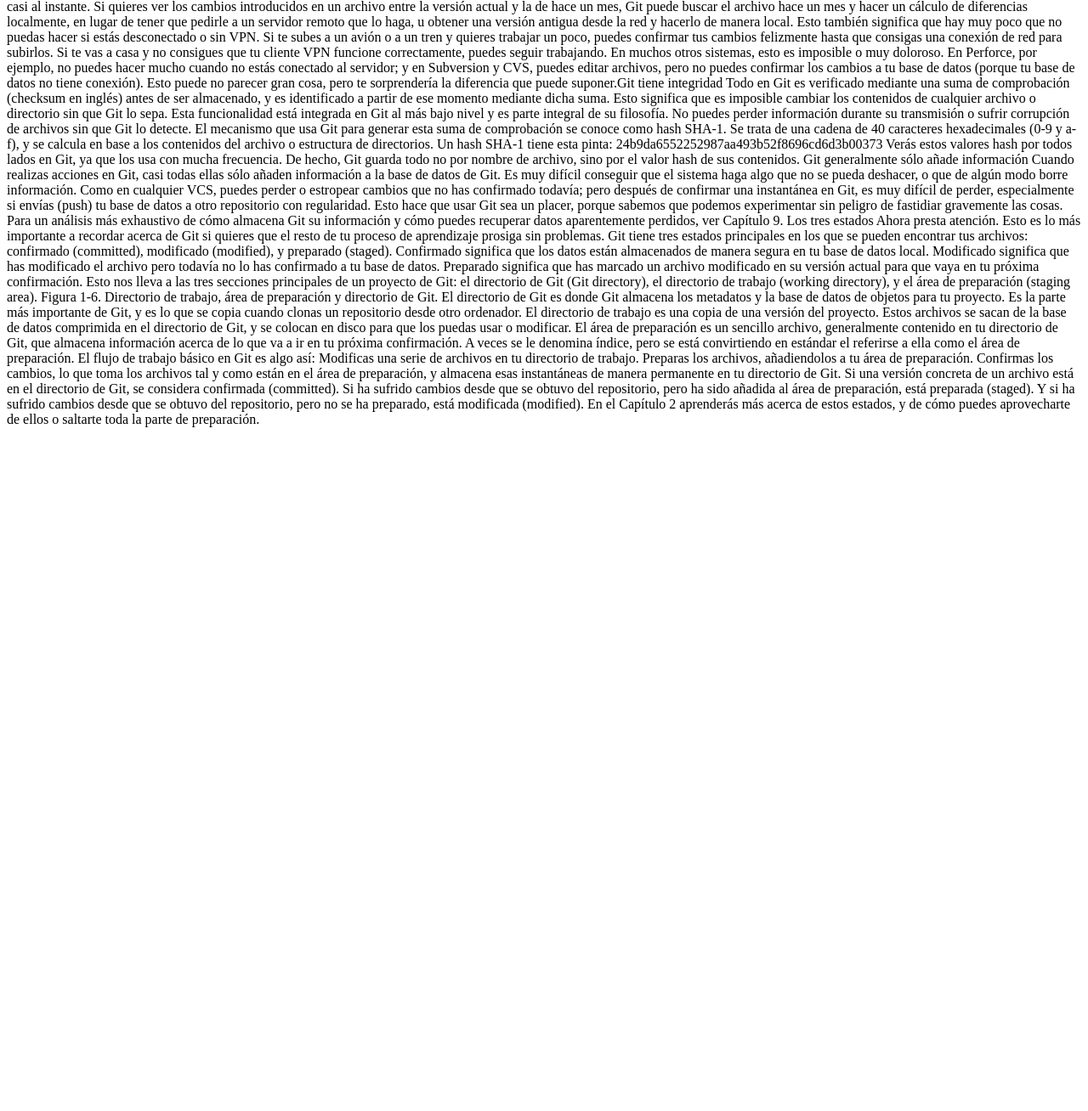
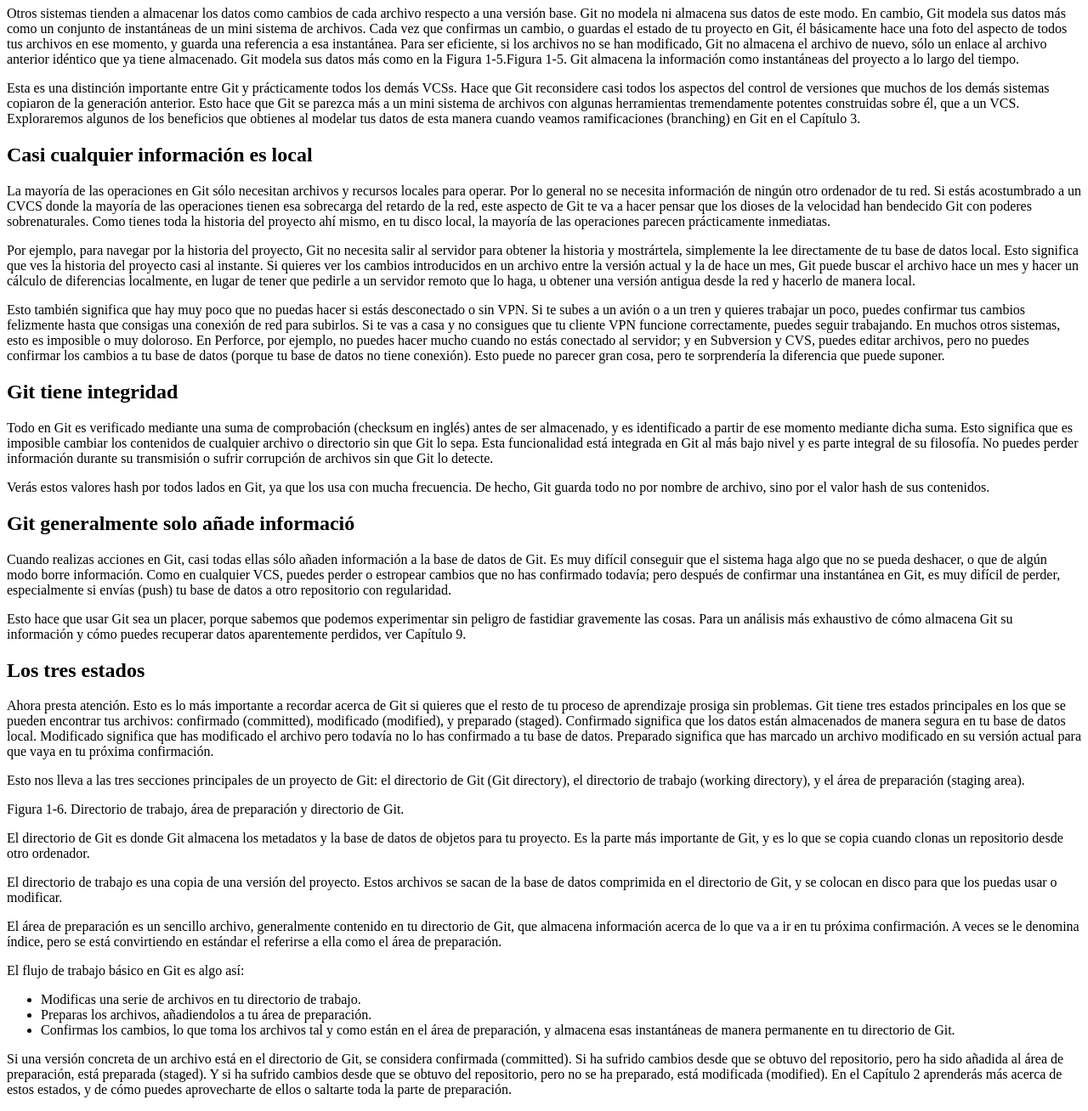
Before and after one commit to erlingmendoza9901/Primer-parcial, a plain HTML site: page index.html in a window 1280 px wide. Shown: the part 315-1623 px from the top of the page at 85% size. Before the commit the page ends 826 px from the top, so only its background shows below. Drawn offline with Linux system fonts and the light colour scheme.

Commit message:
Dando estructura al index

```diff
--- a/index.html
+++ b/index.html
@@ -3,49 +3,38 @@
 <title>Fundamentos de git</title>
 </head>
 <body>
- Empezando - Fundamentos de Git
-Fundamentos de Git
-Entonces, ¿qué es Git en pocas palabras? Es muy importante asimilar esta sección, porque si entiendes lo que es Git y los fundamentos de cómo funciona, probablemente te sea mucho más fácil usar Git de manera eficaz. A medida que aprendas Git, intenta olvidar todo lo que puedas saber sobre otros VCSs, como Subversion y Perforce; hacerlo te ayudará a evitar confusiones sutiles a la hora de utilizar la herramienta. Git almacena y modela la información de forma muy diferente a esos otros sistemas, a pesar de que su interfaz sea bastante similar; comprender esas diferencias evitará que te confundas a la hora de usarlo.
-
-Instantáneas, no diferencias
-La principal diferencia entre Git y cualquier otro VCS (Subversion y compañía incluidos) es cómo Git modela sus datos. Conceptualmente, la mayoría de los demás sistemas almacenan la información como una lista de cambios en los archivos. Estos sistemas (CVS, Subversion, Perforce, Bazaar, etc.) modelan la información que almacenan como un conjunto de archivos y las modificaciones hechas sobre cada uno de ellos a lo largo del tiempo, como ilustra la Figura 1-4.Figura 1-4. Otros sistemas tienden a almacenar los datos como cambios de cada archivo respecto a una versión base.
-Git no modela ni almacena sus datos de este modo. En cambio, Git modela sus datos más como un conjunto de instantáneas de un mini sistema de archivos. Cada vez que confirmas un cambio, o guardas el estado de tu proyecto en Git, él básicamente hace una foto del aspecto de todos tus archivos en ese momento, y guarda una referencia a esa instantánea. Para ser eficiente, si los archivos no se han modificado, Git no almacena el archivo de nuevo, sólo un enlace al archivo anterior idéntico que ya tiene almacenado. Git modela sus datos más como en la Figura 1-5.Figura 1-5. Git almacena la información como instantáneas del proyecto a lo largo del tiempo.
-Esta es una distinción importante entre Git y prácticamente todos los demás VCSs. Hace que Git reconsidere casi todos los aspectos del control de versiones que muchos de los demás sistemas copiaron de la generación anterior. Esto hace que Git se parezca más a un mini sistema de archivos con algunas herramientas tremendamente potentes construidas sobre él, que a un VCS. Exploraremos algunos de los beneficios que obtienes al modelar tus datos de esta manera cuando veamos ramificaciones (branching) en Git en el Capítulo 3.
-
-Casi cualquier operación es local
-La mayoría de las operaciones en Git sólo necesitan archivos y recursos locales para operar. Por lo general no se necesita información de ningún otro ordenador de tu red. Si estás acostumbrado a un CVCS donde la mayoría de las operaciones tienen esa sobrecarga del retardo de la red, este aspecto de Git te va a hacer pensar que los dioses de la velocidad han bendecido Git con poderes sobrenaturales. Como tienes toda la historia del proyecto ahí mismo, en tu disco local, la mayoría de las operaciones parecen prácticamente inmediatas.
-
-Por ejemplo, para navegar por la historia del proyecto, Git no necesita salir al servidor para obtener la historia y mostrártela, simplemente la lee directamente de tu base de datos local. Esto significa que ves la historia del proyecto casi al instante. Si quieres ver los cambios introducidos en un archivo entre la versión actual y la de hace un mes, Git puede buscar el archivo hace un mes y hacer un cálculo de diferencias localmente, en lugar de tener que pedirle a un servidor remoto que lo haga, u obtener una versión antigua desde la red y hacerlo de manera local.
-
-Esto también significa que hay muy poco que no puedas hacer si estás desconectado o sin VPN. Si te subes a un avión o a un tren y quieres trabajar un poco, puedes confirmar tus cambios felizmente hasta que consigas una conexión de red para subirlos. Si te vas a casa y no consigues que tu cliente VPN funcione correctamente, puedes seguir trabajando. En muchos otros sistemas, esto es imposible o muy doloroso. En Perforce, por ejemplo, no puedes hacer mucho cuando no estás conectado al servidor; y en Subversion y CVS, puedes editar archivos, pero no puedes confirmar los cambios a tu base de datos (porque tu base de datos no tiene conexión). Esto puede no parecer gran cosa, pero te sorprendería la diferencia que puede suponer.Git tiene integridad
-Todo en Git es verificado mediante una suma de comprobación (checksum en inglés) antes de ser almacenado, y es identificado a partir de ese momento mediante dicha suma. Esto significa que es imposible cambiar los contenidos de cualquier archivo o directorio sin que Git lo sepa. Esta funcionalidad está integrada en Git al más bajo nivel y es parte integral de su filosofía. No puedes perder información durante su transmisión o sufrir corrupción de archivos sin que Git lo detecte.
-
-El mecanismo que usa Git para generar esta suma de comprobación se conoce como hash SHA-1. Se trata de una cadena de 40 caracteres hexadecimales (0-9 y a-f), y se calcula en base a los contenidos del archivo o estructura de directorios. Un hash SHA-1 tiene esta pinta:
-
-24b9da6552252987aa493b52f8696cd6d3b00373
-Verás estos valores hash por todos lados en Git, ya que los usa con mucha frecuencia. De hecho, Git guarda todo no por nombre de archivo, sino por el valor hash de sus contenidos.
-
-Git generalmente sólo añade información
-Cuando realizas acciones en Git, casi todas ellas sólo añaden información a la base de datos de Git. Es muy difícil conseguir que el sistema haga algo que no se pueda deshacer, o que de algún modo borre información. Como en cualquier VCS, puedes perder o estropear cambios que no has confirmado todavía; pero después de confirmar una instantánea en Git, es muy difícil de perder, especialmente si envías (push) tu base de datos a otro repositorio con regularidad.
-
-Esto hace que usar Git sea un placer, porque sabemos que podemos experimentar sin peligro de fastidiar gravemente las cosas. Para un análisis más exhaustivo de cómo almacena Git su información y cómo puedes recuperar datos aparentemente perdidos, ver Capítulo 9.
-
-Los tres estados
-Ahora presta atención. Esto es lo más importante a recordar acerca de Git si quieres que el resto de tu proceso de aprendizaje prosiga sin problemas. Git tiene tres estados principales en los que se pueden encontrar tus archivos: confirmado (committed), modificado (modified), y preparado (staged). Confirmado significa que los datos están almacenados de manera segura en tu base de datos local. Modificado significa que has modificado el archivo pero todavía no lo has confirmado a tu base de datos. Preparado significa que has marcado un archivo modificado en su versión actual para que vaya en tu próxima confirmación.
-
-Esto nos lleva a las tres secciones principales de un proyecto de Git: el directorio de Git (Git directory), el directorio de trabajo (working directory), y el área de preparación (staging area).
-Figura 1-6. Directorio de trabajo, área de preparación y directorio de Git.
-El directorio de Git es donde Git almacena los metadatos y la base de datos de objetos para tu proyecto. Es la parte más importante de Git, y es lo que se copia cuando clonas un repositorio desde otro ordenador.
-
-El directorio de trabajo es una copia de una versión del proyecto. Estos archivos se sacan de la base de datos comprimida en el directorio de Git, y se colocan en disco para que los puedas usar o modificar.
-
-El área de preparación es un sencillo archivo, generalmente contenido en tu directorio de Git, que almacena información acerca de lo que va a ir en tu próxima confirmación. A veces se le denomina índice, pero se está convirtiendo en estándar el referirse a ella como el área de preparación.
-
-El flujo de trabajo básico en Git es algo así:
-
-Modificas una serie de archivos en tu directorio de trabajo.
-Preparas los archivos, añadiendolos a tu área de preparación.
-Confirmas los cambios, lo que toma los archivos tal y como están en el área de preparación, y almacena esas instantáneas de manera permanente en tu directorio de Git.
-Si una versión concreta de un archivo está en el directorio de Git, se considera confirmada (committed). Si ha sufrido cambios desde que se obtuvo del repositorio, pero ha sido añadida al área de preparación, está preparada (staged). Y si ha sufrido cambios desde que se obtuvo del repositorio, pero no se ha preparado, está modificada (modified). En el Capítulo 2 aprenderás más acerca de estos estados, y de cómo puedes aprovecharte de ellos o saltarte toda la parte de preparación.
+<h1> Empezando - Fundamentos de Git</h1>
+<h2>Fundamentos de Git</h2>
+<p>Entonces, ¿qué es Git en pocas palabras? Es muy importante asimilar esta secci&oacute;n, porque si entiendes lo que es Git y los fundamentos de c&oacute;mo funciona, probablemente te sea mucho más fácil usar Git de manera eficaz. A medida que aprendas Git, intenta olvidar todo lo que puedas saber sobre otros VCSs, como Subversion y Perforce; hacerlo te ayudará a evitar confusiones sutiles a la hora de utilizar la herramienta. Git almacena y modela la informaci&oacute;n de forma muy diferente a esos otros sistemas, a pesar de que su interfaz sea bastante similar; comprender esas diferencias evitará que te confundas a la hora de usarlo.</p>
+<h2>Instantaneas, no diferencias</h2>
+<p>La principal diferencia entre Git y cualquier otro VCS (Subversion y compañía incluidos) es c&oacute;mo Git modela sus datos. Conceptualmente, la mayoría de los demás sistemas almacenan la informaci&oacute;n como una lista de cambios en los archivos. Estos sistemas (CVS, Subversion, Perforce, Bazaar, etc.) modelan la informaci&oacute;n que almacenan como un conjunto de archivos y las modificaciones hechas sobre cada uno de ellos a lo largo del tiempo, como ilustra la Figura 1-4.Figura 1-4.</p>
+<p>Otros sistemas tienden a almacenar los datos como cambios de cada archivo respecto a una versi&oacute;n base.
+Git no modela ni almacena sus datos de este modo. En cambio, Git modela sus datos más como un conjunto de instantáneas de un mini sistema de archivos. Cada vez que confirmas un cambio, o guardas el estado de tu proyecto en Git, él básicamente hace una foto del aspecto de todos tus archivos en ese momento, y guarda una referencia a esa instantánea. Para ser eficiente, si los archivos no se han modificado, Git no almacena el archivo de nuevo, s&oacute;lo un enlace al archivo anterior idéntico que ya tiene almacenado. Git modela sus datos más como en la Figura 1-5.Figura 1-5. Git almacena la informaci&oacute;n como instantáneas del proyecto a lo largo del tiempo.</p>
+<p>Esta es una distinci&oacute;n importante entre Git y prácticamente todos los demás VCSs. Hace que Git reconsidere casi todos los aspectos del control de versiones que muchos de los demás sistemas copiaron de la generaci&oacute;n anterior. Esto hace que Git se parezca más a un mini sistema de archivos con algunas herramientas tremendamente potentes construidas sobre él, que a un VCS. Exploraremos algunos de los beneficios que obtienes al modelar tus datos de esta manera cuando veamos ramificaciones (branching) en Git en el Capítulo 3.</p>
+<h2>Casi cualquier informaci&oacuten es local</h2>
+<p>La mayoría de las operaciones en Git s&oacute;lo necesitan archivos y recursos locales para operar. Por lo general no se necesita informaci&oacute;n de ningún otro ordenador de tu red. Si estás acostumbrado a un CVCS donde la mayoría de las operaciones tienen esa sobrecarga del retardo de la red, este aspecto de Git te va a hacer pensar que los dioses de la velocidad han bendecido Git con poderes sobrenaturales. Como tienes toda la historia del proyecto ahí mismo, en tu disco local, la mayoría de las operaciones parecen prácticamente inmediatas.</p>
+<p>Por ejemplo, para navegar por la historia del proyecto, Git no necesita salir al servidor para obtener la historia y mostrártela, simplemente la lee directamente de tu base de datos local. Esto significa que ves la historia del proyecto casi al instante. Si quieres ver los cambios introducidos en un archivo entre la versi&oacute;n actual y la de hace un mes, Git puede buscar el archivo hace un mes y hacer un cálculo de diferencias localmente, en lugar de tener que pedirle a un servidor remoto que lo haga, u obtener una versi&oacute;n antigua desde la red y hacerlo de manera local.</p>
+<p>Esto también significa que hay muy poco que no puedas hacer si estás desconectado o sin VPN. Si te subes a un avi&oacute;n o a un tren y quieres trabajar un poco, puedes confirmar tus cambios felizmente hasta que consigas una conexi&oacute;n de red para subirlos. Si te vas a casa y no consigues que tu cliente VPN funcione correctamente, puedes seguir trabajando. En muchos otros sistemas, esto es imposible o muy doloroso. En Perforce, por ejemplo, no puedes hacer mucho cuando no estás conectado al servidor; y en Subversion y CVS, puedes editar archivos, pero no puedes confirmar los cambios a tu base de datos (porque tu base de datos no tiene conexi&oacute;n). Esto puede no parecer gran cosa, pero te sorprendería la diferencia que puede suponer.</p>
+<h2>Git tiene integridad</h2>
+<p>Todo en Git es verificado mediante una suma de comprobaci&oacute;n (checksum en inglés) antes de ser almacenado, y es identificado a partir de ese momento mediante dicha suma. Esto significa que es imposible cambiar los contenidos de cualquier archivo o directorio sin que Git lo sepa. Esta funcionalidad está integrada en Git al más bajo nivel y es parte integral de su filosofía. No puedes perder informaci&oacute;n durante su transmisi&oacute;n o sufrir corrupci&oacute;n de archivos sin que Git lo detecte.</p>
+<p>Verás estos valores hash por todos lados en Git, ya que los usa con mucha frecuencia. De hecho, Git guarda todo no por nombre de archivo, sino por el valor hash de sus contenidos.</p>
+<h2>Git generalmente solo añade informaci&oacute</h2>
+<p>Cuando realizas acciones en Git, casi todas ellas s&oacute;lo añaden informaci&oacute;n a la base de datos de Git. Es muy difícil conseguir que el sistema haga algo que no se pueda deshacer, o que de algún modo borre informaci&oacute;n. Como en cualquier VCS, puedes perder o estropear cambios que no has confirmado todavía; pero después de confirmar una instantánea en Git, es muy difícil de perder, especialmente si envías (push) tu base de datos a otro repositorio con regularidad.</p>
+<p>Esto hace que usar Git sea un placer, porque sabemos que podemos experimentar sin peligro de fastidiar gravemente las cosas. Para un análisis más exhaustivo de c&oacute;mo almacena Git su informaci&oacute;n y c&oacute;mo puedes recuperar datos aparentemente perdidos, ver Capítulo 9.</p>
+<h2>Los tres estados</h2>
+<p>Ahora presta atenci&oacute;n. Esto es lo más importante a recordar acerca de Git si quieres que el resto de tu proceso de aprendizaje prosiga sin problemas. Git tiene tres estados principales en los que se pueden encontrar tus archivos: confirmado (committed), modificado (modified), y preparado (staged). Confirmado significa que los datos están almacenados de manera segura en tu base de datos local. Modificado significa que has modificado el archivo pero todavía no lo has confirmado a tu base de datos. Preparado significa que has marcado un archivo modificado en su versi&oacute;n actual para que vaya en tu pr&oacute;xima confirmaci&oacute;n.</p>
+<p>Esto nos lleva a las tres secciones principales de un proyecto de Git: el directorio de Git (Git directory), el directorio de trabajo (working directory), y el área de preparaci&oacute;n (staging area).</p>
+Figura 1-6. Directorio de trabajo, área de preparaci&oacute;n y directorio de Git.
+<p>El directorio de Git es donde Git almacena los metadatos y la base de datos de objetos para tu proyecto. Es la parte más importante de Git, y es lo que se copia cuando clonas un repositorio desde otro ordenador.</p>
+<p>El directorio de trabajo es una copia de una versi&oacute;n del proyecto. Estos archivos se sacan de la base de datos comprimida en el directorio de Git, y se colocan en disco para que los puedas usar o modificar.</p>
+<p>El área de preparaci&oacute;n es un sencillo archivo, generalmente contenido en tu directorio de Git, que almacena informaci&oacute;n acerca de lo que va a ir en tu pr&oacute;xima confirmaci&oacute;n. A veces se le denomina índice, pero se está convirtiendo en estándar el referirse a ella como el área de preparaci&oacute;n.</p>
+<p>El flujo de trabajo básico en Git es algo así:
+<ul>
+<li>Modificas una serie de archivos en tu directorio de trabajo.</li>
+<li>Preparas los archivos, añadiendolos a tu área de preparaci&oacute;n.</li>
+<li>Confirmas los cambios, lo que toma los archivos tal y como están en el área de preparaci&oacute;n, y almacena esas instantáneas de manera permanente en tu directorio de Git.</li>
+</ul>
+</p>
+<p>Si una versi&oacute;n concreta de un archivo está en el directorio de Git, se considera confirmada (committed). Si ha sufrido cambios desde que se obtuvo del repositorio, pero ha sido añadida al área de preparaci&oacute;n, está preparada (staged). Y si ha sufrido cambios desde que se obtuvo del repositorio, pero no se ha preparado, está modificada (modified). En el Capítulo 2 aprenderás más acerca de estos estados, y de c&oacute;mo puedes aprovecharte de ellos o saltarte toda la parte de preparaci&oacute;n.</p>
 </body>
 </html>
```
